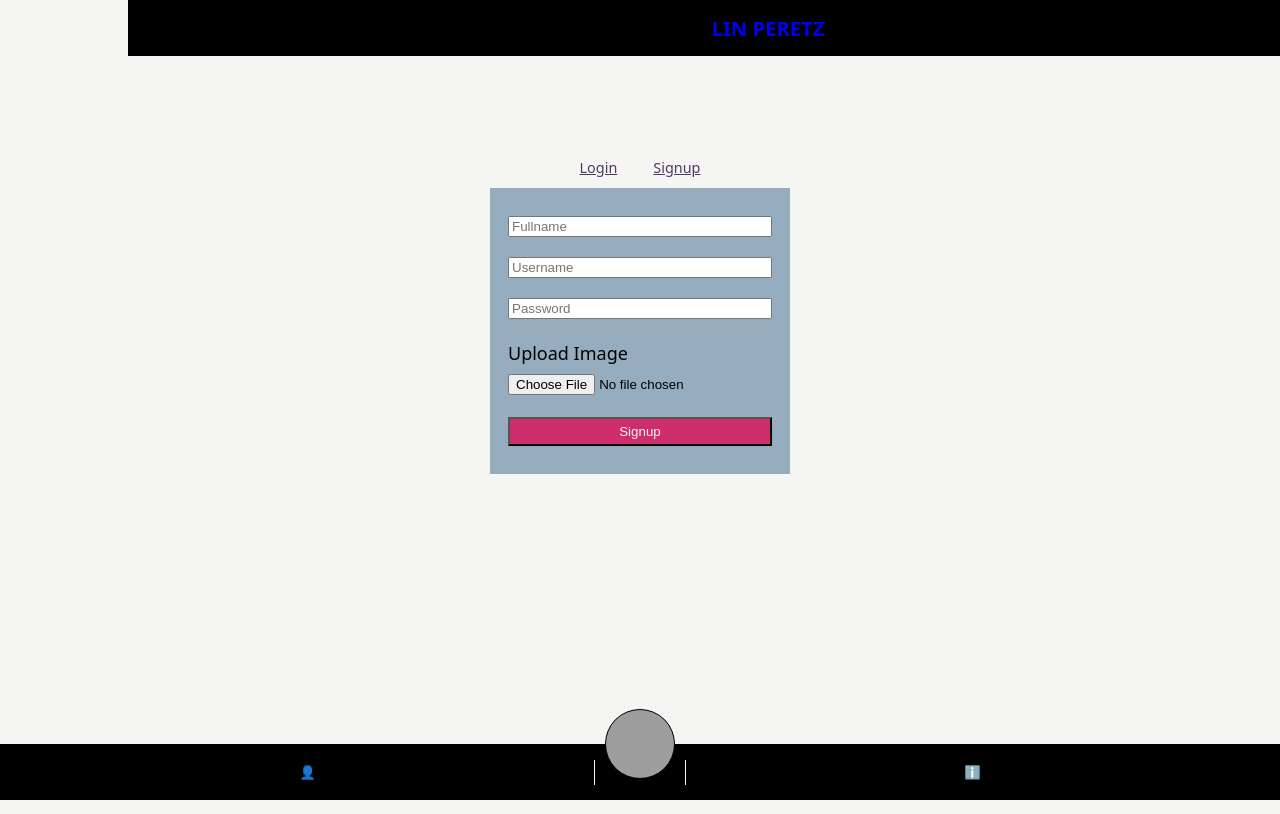
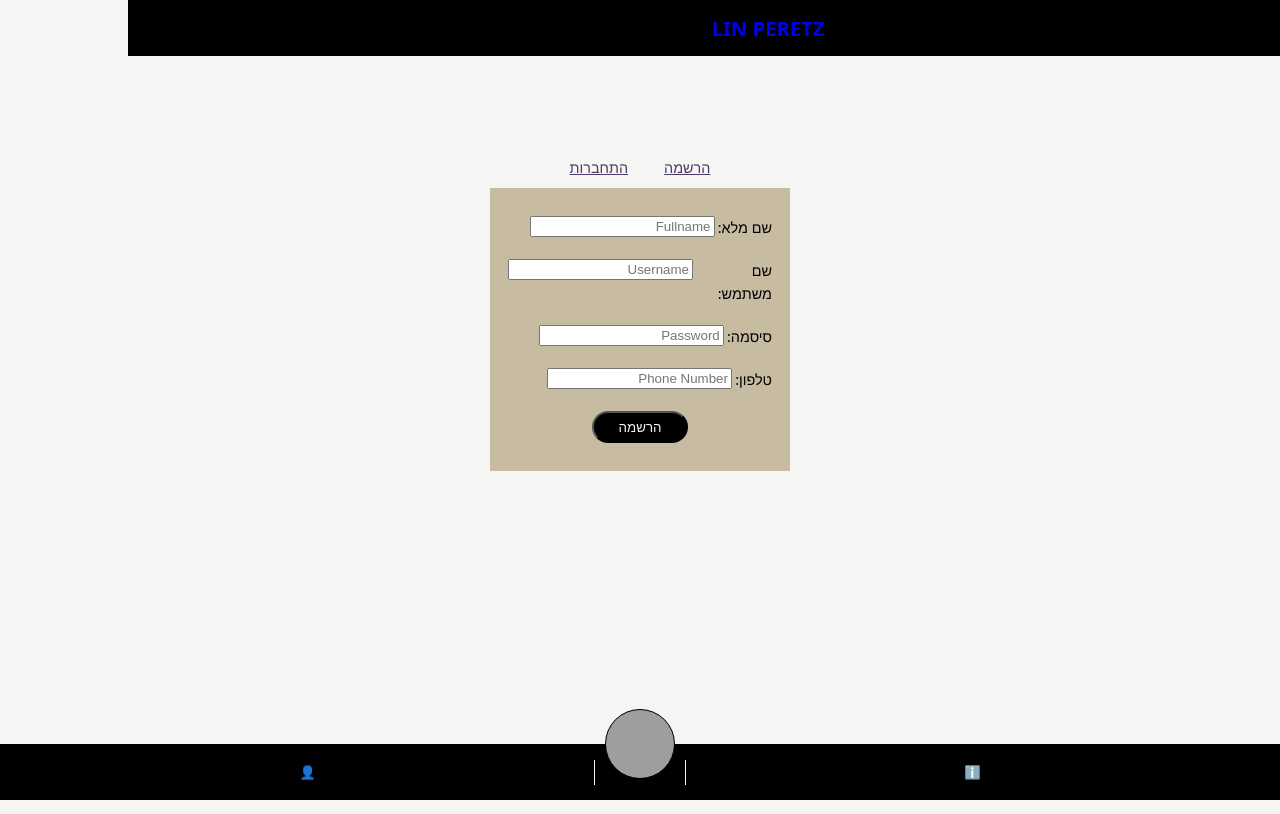
Before and after one commit to AvivBuzaglo/Lin-proj, a React (Vite) app in the folder frontend-react/: page /login/signup in a window 1280 px wide. Built offline with nearby package versions, Linux system fonts and the light colour scheme; no server answers; grey boxes are pictures that could not be loaded.

Commit message:
Add style Login, Signup

```diff
--- a/frontend-react/src/assets/styles/pages/Login.scss
+++ b/frontend-react/src/assets/styles/pages/Login.scss
@@ -5,3 +5,10 @@
     font-size: 0.9rem;
     gap: 0.2rem;
 }
+
+.login-btn {
+    background-color: black;
+    border-radius: 28px;
+    width: 6rem;
+    height: 2rem;
+}
--- a/frontend-react/src/assets/styles/pages/LoginSignup.scss
+++ b/frontend-react/src/assets/styles/pages/LoginSignup.scss
@@ -5,12 +5,15 @@
 	margin: auto;
 
 	padding: 1em;
-	background-color: $clr4;
+	// background-color: $clr4;
+	background-color: rgb(199, 187, 162);
+	align-items: center;
+    justify-items: center;
 }
 
 .signup-form {
 	input {
-		width: 100%;
+		// width: 100%;
 	}
 
     .admin-toggle {
@@ -22,6 +25,24 @@
             font-size: .8em;
         }
     }
+
+	.signup-btn {
+		background-color: black;
+    	border-radius: 28px;
+    	width: 6rem;
+    	height: 2rem;
+	}
+
+	.singup-p {
+		display: flex;
+		direction: rtl;
+		flex-direction: row;
+		font-size: .9rem;
+		gap: 0.2rem;
+
+		align-items: start;
+		justify-self: end;
+	}
 }
 
 .login-page nav {
--- a/frontend-react/src/pages/Login.jsx
+++ b/frontend-react/src/pages/Login.jsx
@@ -70,7 +70,7 @@ export function Login() {
                     required
                 />
             </div>
-            <button>Login</button>
+            <button className='login-btn'>התחבר</button>
         </form>
     )
 }
--- a/frontend-react/src/pages/LoginSignup.jsx
+++ b/frontend-react/src/pages/LoginSignup.jsx
@@ -5,8 +5,8 @@ export function LoginSignup() {
     return (
         <div className="login-page">
             <nav>
-                <NavLink to=".">Login</NavLink>
-                <NavLink to="signup">Signup</NavLink>
+                <NavLink to=".">התחברות</NavLink>
+                <NavLink to="signup">הרשמה</NavLink>
             </nav>
             <Outlet/>
         </div>
--- a/frontend-react/src/pages/Signup.jsx
+++ b/frontend-react/src/pages/Signup.jsx
@@ -25,7 +25,7 @@ export function Signup() {
     async function onSignup(ev = null) {
         if (ev) ev.preventDefault()
 
-        if (!credentials.username || !credentials.password || !credentials.fullname) return
+        if (!credentials.username || !credentials.password || !credentials.fullname || !credentials.phoneNumber) return
         await signup(credentials)
         clearState()
         navigate('/')
@@ -37,6 +37,8 @@ export function Signup() {
 
     return (
         <form className="signup-form" onSubmit={onSignup}>
+            <p className='singup-p'>
+                שם מלא:
                 <input
                     type="text"
                     name="fullname"
@@ -45,6 +47,9 @@ export function Signup() {
                     onChange={handleChange}
                     required
                 />
+            </p>
+            <p className='singup-p'>
+                שם משתמש:
                 <input
                     type="text"
                     name="username"
@@ -53,6 +58,9 @@ export function Signup() {
                     onChange={handleChange}
                     required
             />
+            </p>
+            <p className='singup-p'>
+                סיסמה:
                 <input
                     type="password"
                     name="password"
@@ -61,8 +69,20 @@ export function Signup() {
                     onChange={handleChange}
                     required
                 />
-            <ImgUploader onUploaded={onUploaded} />
-            <button>Signup</button>
+            </p>
+            <p className='singup-p'>
+                טלפון:
+                <input
+                    type="text"
+                    name="phoneNumber"
+                    value={credentials.phoneNumber}
+                    placeholder="Phone Number"
+                    onChange={handleChange}
+                    required
+                />
+            </p>
+            {/* <ImgUploader onUploaded={onUploaded} /> */}
+            <button className='signup-btn'>הרשמה</button>
         </form>
     )
 }
--- a/frontend-react/src/services/user/index.js
+++ b/frontend-react/src/services/user/index.js
@@ -8,6 +8,7 @@ function getEmptyUser() {
         username: '',
         password: '',
         fullname: '',
+        phoneNumber: '',
         isAdmin: false,
         score: 100,
         orders: []
```
Lines whose indentation alone changed are shown as unchanged.
